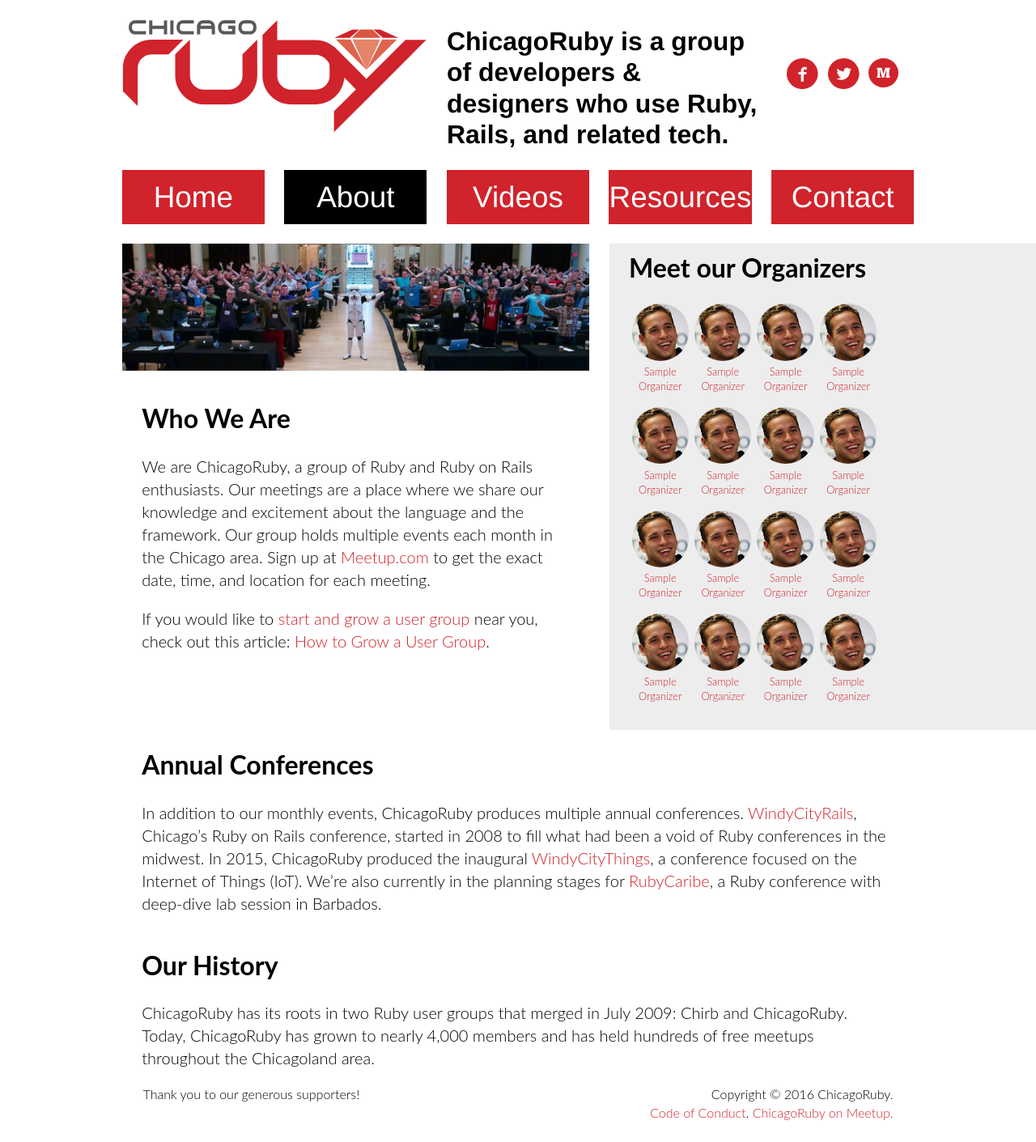
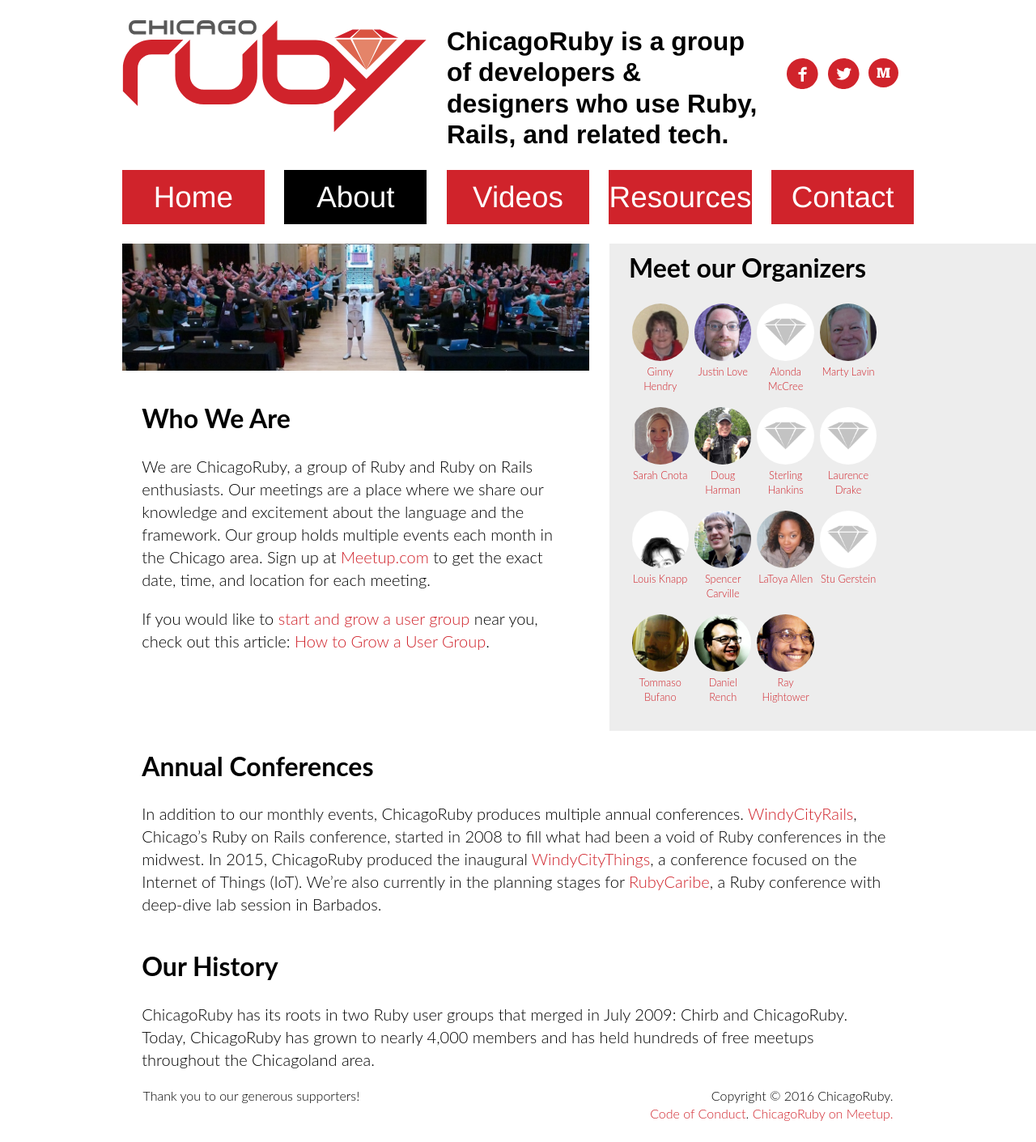
Before and after one commit to chicagoruby/chicagoruby-website, a Jekyll site: the page built from pages/about.html, in a window 1280 px wide. Shown: the whole page at 81% size. Built offline with Jekyll 4.4.1, drawn with Linux system fonts in a browser that asks for light colours; nearby versions of some CDN libraries.

Commit message:
Add organizer data

```diff
--- /dev/null
+++ b/_data/organizers.yml
@@ -0,0 +1,99 @@
+current:
+  - name: Ginny Hendry
+    link: http://twitter.com/ginnyhendry
+    photo: ginny_hendry.jpg
+  - name: Justin Love
+    link: http://twitter.com/wondible
+    photo: justin_love.jpg
+  - name: Alonda McCree
+    link: http://twitter.com/themccreefiles
+  - name: Marty Lavin
+    link: http://www.meetup.com/ChicagoRuby/members/1345203/
+    photo: marty_lavin.jpg
+  - name: Sarah Cnota
+    link: http://www.meetup.com/ChicagoRuby/members/13059934/
+    photo: sarah_cnota.jpg
+  - name: Doug Harman
+    link: http://www.meetup.com/ChicagoRuby/members/61690512/
+    photo: doug_harman.jpg
+  - name: Sterling Hankins
+    link: http://www.meetup.com/ChicagoRuby/members/25308002/
+  - name: Laurence Drake
+    link: http://www.meetup.com/ChicagoRuby/members/180942542/
+  - name: Louis Knapp
+    link: http://www.meetup.com/ChicagoRuby/members/191892448/
+    photo: louis_knapp.jpg
+  - name: Spencer Carville
+    link: http://www.meetup.com/ChicagoRuby/members/179505712/
+    photo: spencer_carville.jpg
+  - name: LaToya Allen
+    link: https://twitter.com/HashtagLaToya
+    photo: latoya_allen.jpg
+  - name: Stu Gerstein
+    link: http://www.meetup.com/ChicagoRuby/members/13463131/
+  - name: Tommaso Bufano
+    link: https://twitter.com/tbufano
+    photo: tommaso_bufano.jpg
+  - name: Daniel Rench
+    link: http://www.meetup.com/ChicagoRuby/members/11715177/
+    photo: daniel_rench.jpg
+  - name: Ray Hightower
+    link: http://rayhightower.com
+    photo: ray_hightower.jpg
+past:
+  - name: Steve Rummel
+    link: http://www.meetup.com/ChicagoRuby/members/3035910/
+  - name: Ryan Platte (Chirb)
+    link: http://twitter.com/ryanplatte
+  - name: Jake Scruggs (Chirb)
+    link: http://twitter.com/jakescruggs
+  - name: Joe O’Brien (Chirb)
+    link: http://twitter.com/objo
+  - name: John W. Long (Chirb)
+    link: http://twitter.com/johnwlong
+  - name: Victor Hong
+    link: http://gigafloat.com/
+  - name: Wil Chung
+    link: http://webjazz.blogspot.com/
+  - name: Mike Wagner
+    link: http://www.meetup.com/ChicagoRuby/members/3450300/
+  - name: Josh Cronemeyer
+    link: http://twitter.com/cuberick
+  - name: Patrick Turley
+    link: http://www.meetup.com/ChicagoRuby/members/10187783/
+  - name: Matthieu Tanguay-Carel
+    link: http://www.meetup.com/ChicagoRuby/members/10309491/
+  - name: Michael Norton
+    link: http://twitter.com/docondev
+  - name: Dave Giunta
+    link: http://twitter.com/dgiunta
+  - name: Tim Camper
+    link: http://www.meetup.com/ChicagoRuby/members/11640890
+  - name: Stan Fisher
+    link: http://twitter.com/stanfisher
+  - name: Toby Tripp
+    link: http://twitter.com/tobytripp
+  - name: Matt Polito
+    link: http://twitter.com/mattpolito
+  - name: Prasanna Pendse
+    link: http://twitter.com/PrasannaPendse
+  - name: Dean Pannell
+    link: http://twitter.com/dinotrac
+  - name: Tracie Pannell
+    link: http://twitter.com/tpannell60174
+  - name: Sandeep Jagtap
+    link: http://twitter.com/sandeep_jagtap
+  - name: Emily Rosengren
+    link: http://www.meetup.com/ChicagoRuby/members/42800032/
+  - name: Sam Jacobs
+    link: http://www.meetup.com/ChicagoRuby/members/135529442/
+  - name: Hugo Corbucci
+    link: http://twitter.com/hugocorbucci
+  - name: James Courtois
+    link: http://www.meetup.com/ChicagoRuby/members/130532612/
+  - name: Dexter Teng
+    link: http://www.meetup.com/ChicagoRuby/members/185776457/
+  - name: Tonya Johnson
+    link: http://www.meetup.com/ChicagoRuby/members/8560899/
+  - name: Bobby Reyes
+    link: https://twitter.com/bobbyreys
--- a/_sass/_layout.scss
+++ b/_sass/_layout.scss
@@ -831,6 +831,7 @@
       width: 20%;
       padding-left: 1%;
       padding-right: 1%;
+      min-height: 7rem;
       text-align: center;
 
       @media #{$medium-up} {
--- a/pages/about.html
+++ b/pages/about.html
@@ -9,12 +9,16 @@
   <h1>Meet our Organizers</h1>
 
   <ul>
-    {% for num in (1...16) %}
+    {% for organizer in site.data.organizers["current"] %}
     <li>
-      <a href="http://twitter.com/rayhightower">
+      <a href="{{ organizer.link }}">
         <figure>
-          <img src="/assets/example-organizer.jpg" alt="Organizer Name">
-          <figcaption>Sample Organizer</figcaption>
+          {% if organizer.photo %}
+            <img src="/assets/organizers/{{ organizer.photo }}" alt="Photo of {{ organizer.name }}">
+          {% else %}
+            <img src="/assets/organizers/na.jpg" alt="Photo unavailable">
+          {% endif %}
+          <figcaption>{{ organizer.name }}</figcaption>
         </figure>
       </a>
     </li>
```
Also changed, not shown: assets/organizers/daniel_rench.jpg (added), assets/organizers/doug_harman.jpg (added), assets/organizers/ginny_hendry.jpg (added), assets/organizers/justin_love.jpg (added), assets/organizers/latoya_allen.jpg (added), assets/organizers/louis_knapp.jpg (added), assets/organizers/marty_lavin.jpg (added), assets/organizers/na.jpg (added), assets/organizers/ray_hightower.jpg (added), assets/organizers/sarah_cnota.jpg (added), assets/organizers/spencer_carville.jpg (added), assets/organizers/tommaso_bufano.jpg (added).
